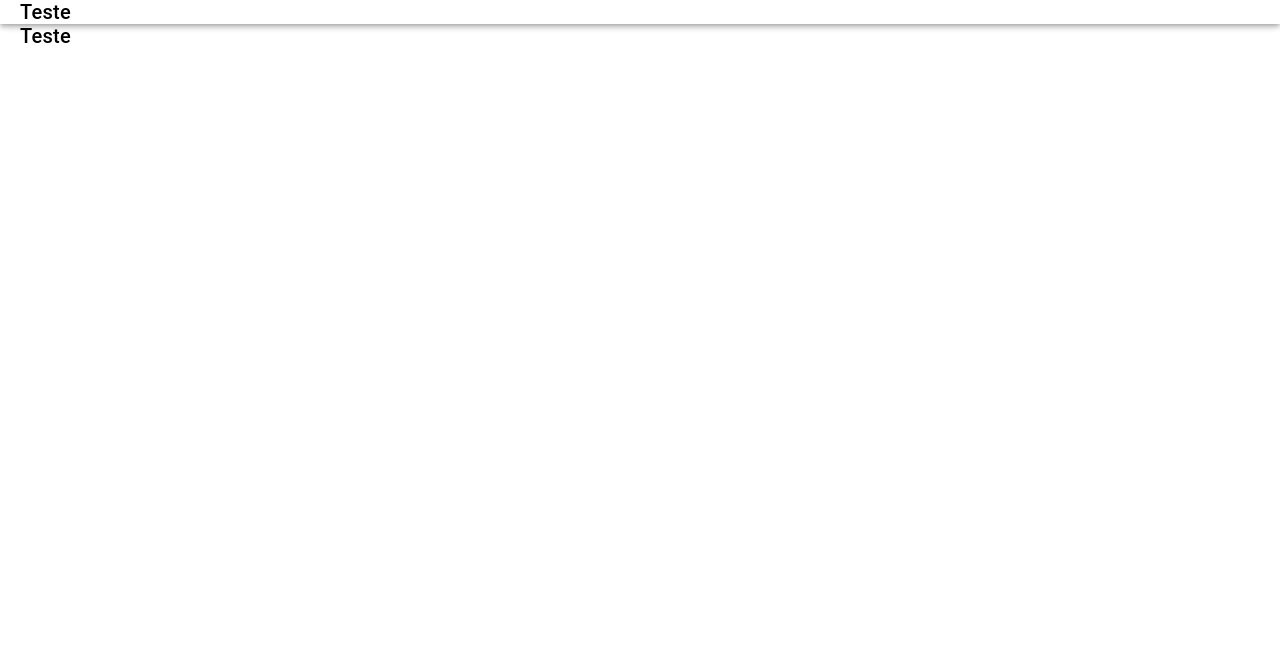
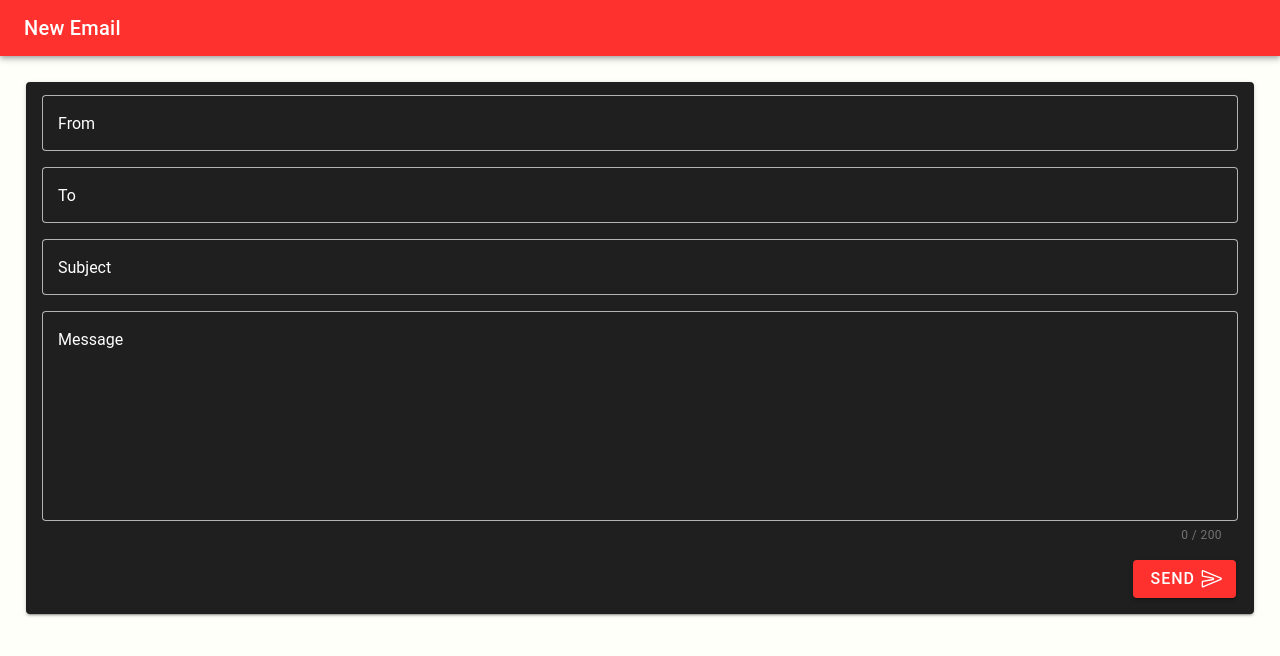
Before and after one commit to vinibleik/ionic_email_app, a React (Vite) app: page /new-email in a window 1280 px wide. Shown: the top 656 px of the page. Built offline with nearby package versions, Linux system fonts and the light colour scheme.

Commit message:
NewEmail component done

```diff
--- a/src/pages/NewEmail.tsx
+++ b/src/pages/NewEmail.tsx
@@ -1,16 +1,96 @@
-import { IonContent, IonHeader, IonPage, IonTitle } from "@ionic/react";
+import {
+  IonBackButton,
+  IonButton,
+  IonButtons,
+  IonCard,
+  IonCardContent,
+  IonContent,
+  IonHeader,
+  IonIcon,
+  IonInput,
+  IonPage,
+  IonTextarea,
+  IonTitle,
+  IonToolbar,
+  useIonLoading,
+  useIonRouter,
+} from "@ionic/react";
+import { sendOutline } from "ionicons/icons";
 
-const Teste: React.FC = () => {
+const NewEmail: React.FC = () => {
+  const router = useIonRouter();
+  const [present, dismiss] = useIonLoading();
+
+  const handleNewEmail = async (e: React.FormEvent<HTMLFormElement>) => {
+    e.preventDefault();
+    await present("Sending Email...");
+    setTimeout(async () => {
+      await dismiss();
+      router.push("/end");
+    }, 1000);
+  };
+
   return (
     <IonPage>
       <IonHeader>
-        <IonTitle>Teste</IonTitle>
+        <IonToolbar color={"primary"}>
+          <IonButtons slot="start">
+            <IonBackButton color={"light"}></IonBackButton>
+          </IonButtons>
+          <IonTitle>New Email</IonTitle>
+        </IonToolbar>
       </IonHeader>
-      <IonContent>
-        <IonTitle>Teste</IonTitle>
+      <IonContent className="ion-padding" color={"light"}>
+        <IonCard color={"secondary"}>
+          <IonCardContent>
+            <form onSubmit={handleNewEmail}>
+              <IonInput
+                label="From"
+                labelPlacement="floating"
+                placeholder="from"
+                fill="outline"
+                style={{ fontSize: "16px" }}
+              ></IonInput>
+              <IonInput
+                label="To"
+                labelPlacement="floating"
+                placeholder="to"
+                style={{ fontSize: "16px" }}
+                fill="outline"
+                className="ion-margin-top"
+              ></IonInput>
+              <IonInput
+                label="Subject"
+                labelPlacement="floating"
+                style={{ fontSize: "16px" }}
+                placeholder="Subject"
+                fill="outline"
+                className="ion-margin-top"
+              ></IonInput>
+              <IonTextarea
+                label="Message"
+                style={{ fontSize: "16px" }}
+                labelPlacement="floating"
+                counter={true}
+                className="ion-margin-top"
+                rows={10}
+                maxlength={200}
+                fill="outline"
+              ></IonTextarea>
+              <IonButton
+                style={{ fontSize: "16px" }}
+                type="submit"
+                className="ion-margin-top ion-float-right ion-margin-bottom"
+              >
+                Send
+                <IonIcon slot="end" icon={sendOutline} />
+              </IonButton>
+            </form>
+          </IonCardContent>
+        </IonCard>
       </IonContent>
     </IonPage>
   );
 };
 
-export default Teste;
+export default NewEmail;
```
